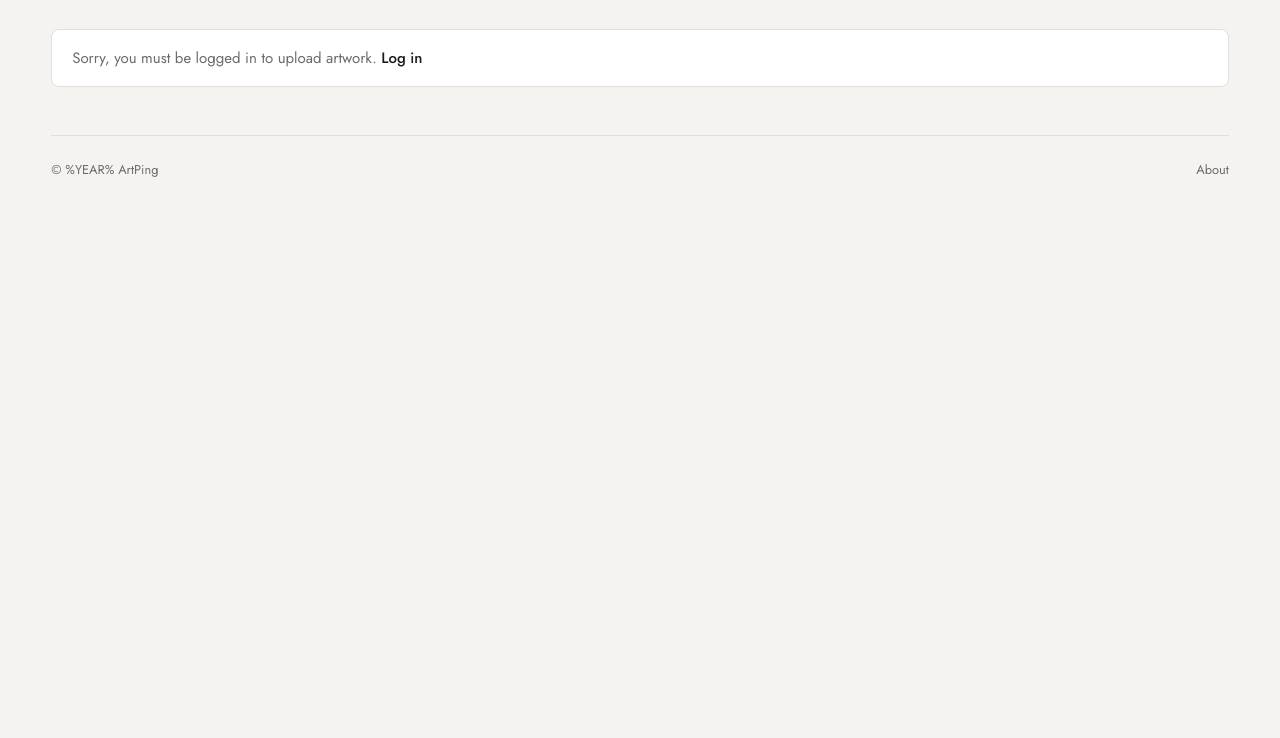
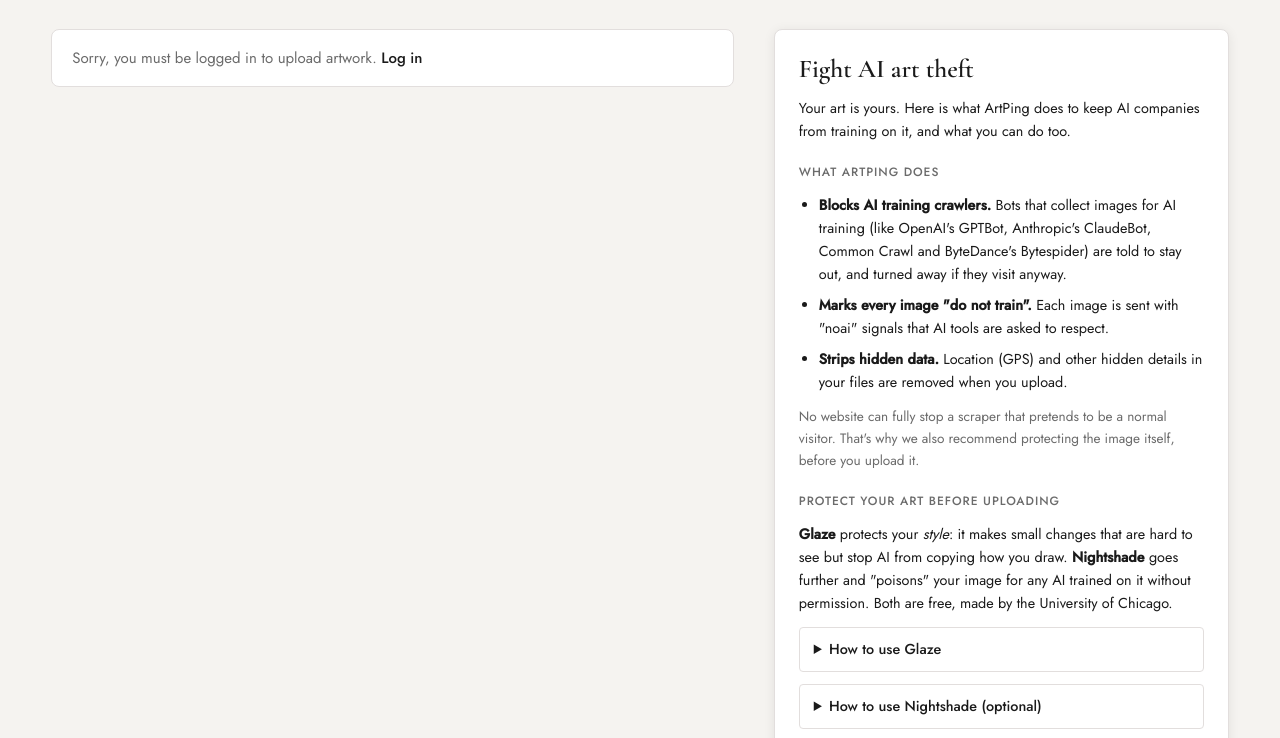
Before and after one commit to GarrettBrowning/ArtPing, a website: page public/upload.html in a window 1280 px wide. Shown: the part 196-934 px from the top of the page. Before the commit the page ends 800 px from the top, so only its background shows below. Drawn offline with nearby package versions, Linux system fonts and the light colour scheme; no server answers.

Commit message:
Add 'Fight AI art theft' section with Glaze and Nightshade guides to the upload page

```diff
--- a/public/style.css
+++ b/public/style.css
@@ -335,6 +335,81 @@ input[type="password"]:focus {
   font-family: var(--font-display);
   font-size: 2rem;
   font-weight: 600;
+}
+
+/* Upload form on the left, "Fight AI art theft" on the right (below it on narrow screens) */
+.upload-layout {
+  display: grid;
+  grid-template-columns: minmax(0, 3fr) minmax(280px, 2fr);
+  gap: 40px;
+  align-items: start;
+}
+
+.upload-main {
+  display: flex;
+  flex-direction: column;
+  gap: 32px;
+  min-width: 0;
+}
+
+.ai-protection {
+  display: flex;
+  flex-direction: column;
+  gap: 12px;
+  padding: 24px;
+  background: var(--surface);
+  border: 1px solid var(--border);
+  border-radius: var(--radius);
+  box-shadow: var(--shadow);
+  font-size: 0.9rem;
+}
+
+.ai-protection h3 {
+  font-family: var(--font-display);
+  font-size: 1.6rem;
+  font-weight: 600;
+  line-height: 1.2;
+}
+
+.ai-protection h4 {
+  font-size: 0.75rem;
+  font-weight: 500;
+  letter-spacing: 0.08em;
+  text-transform: uppercase;
+  color: var(--ink-muted);
+  margin-top: 8px;
+}
+
+.ai-protection ul,
+.ai-protection ol {
+  display: flex;
+  flex-direction: column;
+  gap: 8px;
+  padding-left: 20px;
+}
+
+.ai-protection a { text-decoration: underline; }
+
+.ai-protection-note {
+  color: var(--ink-muted);
+  font-size: 0.85rem;
+}
+
+.ai-protection details {
+  border: 1px solid var(--border);
+  border-radius: var(--radius-sm);
+  padding: 10px 14px;
+}
+
+.ai-protection summary {
+  cursor: pointer;
+  font-weight: 500;
+}
+
+.ai-protection details[open] summary { margin-bottom: 10px; }
+
+@media (max-width: 860px) {
+  .upload-layout { grid-template-columns: 1fr; }
 }
 
 .section-header {
--- a/public/upload.html
+++ b/public/upload.html
@@ -38,6 +38,8 @@
         <div class="server-message"></div>
       </div>
 
+      <div class="upload-layout">
+      <div class="upload-main">
       <p class="settings-logged-out show-signed-out">
         Sorry, you must be logged in to upload artwork. <a href="login.html">Log in</a>
       </p>
@@ -72,6 +74,47 @@
           </div>
         </form>
       </div>
+      </div>
+
+      <aside class="ai-protection" aria-labelledby="ai-protection-title">
+        <h3 id="ai-protection-title">Fight AI art theft</h3>
+        <p>Your art is yours. Here is what ArtPing does to keep AI companies from training on it, and what you can do too.</p>
+
+        <h4>What ArtPing does</h4>
+        <ul>
+          <li><strong>Blocks AI training crawlers.</strong> Bots that collect images for AI training (like OpenAI's GPTBot, Anthropic's ClaudeBot, Common Crawl and ByteDance's Bytespider) are told to stay out, and turned away if they visit anyway.</li>
+          <li><strong>Marks every image "do not train".</strong> Each image is sent with "noai" signals that AI tools are asked to respect.</li>
+          <li><strong>Strips hidden data.</strong> Location (GPS) and other hidden details in your files are removed when you upload.</li>
+        </ul>
+        <p class="ai-protection-note">No website can fully stop a scraper that pretends to be a normal visitor. That's why we also recommend protecting the image itself, before you upload it.</p>
+
+        <h4>Protect your art before uploading</h4>
+        <p><strong>Glaze</strong> protects your <em>style</em>: it makes small changes that are hard to see but stop AI from copying how you draw. <strong>Nightshade</strong> goes further and "poisons" your image for any AI trained on it without permission. Both are free, made by the University of Chicago.</p>
+
+        <details>
+          <summary>How to use Glaze</summary>
+          <ol>
+            <li>Download Glaze for free from <a href="https://glaze.cs.uchicago.edu/downloads.html" target="_blank" rel="noopener noreferrer">glaze.cs.uchicago.edu</a> (Windows, or Mac with macOS 13 or newer). It needs about 5 GB of memory; a graphics card makes it faster but isn't required.</li>
+            <li>No suitable computer? Ask for a free <strong>WebGlaze</strong> invite (it runs in your browser) by messaging <strong>@TheGlazeProject</strong> on Instagram or X.</li>
+            <li><strong>Finish your image first.</strong> Resize, crop and add your signature or watermark <em>before</em> glazing. ArtPing's limit is 10 MB, so size it down now if needed.</li>
+            <li>Open Glaze and select your image. Set <strong>Intensity</strong> (higher = stronger protection, but more visible changes) and <strong>Render quality</strong> (higher = better protection, but slower; the top setting can take up to an hour per image).</li>
+            <li>Click <strong>Preview</strong> to check the look, then <strong>Run</strong>. The glazed copy is saved to your output folder with the same file name. Keep your unglazed original somewhere safe and private.</li>
+            <li>Upload the glazed copy here. A <strong>PNG</strong> keeps the protection best. Never glaze the same image twice; to make it stronger, glaze your original again with higher settings.</li>
+          </ol>
+        </details>
+
+        <details>
+          <summary>How to use Nightshade (optional)</summary>
+          <ol>
+            <li>Download Nightshade for free from <a href="https://nightshade.cs.uchicago.edu/downloads.html" target="_blank" rel="noopener noreferrer">nightshade.cs.uchicago.edu</a>. It works much like Glaze: finish your image first, then select it, pick an <strong>Intensity</strong> and <strong>Render quality</strong>, and run it.</li>
+            <li><strong>Important:</strong> Nightshade on its own does <em>not</em> protect your style. Its makers advise against posting images with only Nightshade if you're worried about style copying. To use both, run <strong>Nightshade first, then Glaze</strong> on the result (see their <a href="https://nightshade.cs.uchicago.edu/userguide.html" target="_blank" rel="noopener noreferrer">user guide</a>).</li>
+            <li>Its changes are easier to see on flat colors and smooth backgrounds. A low intensity setting is available if that matters for your piece.</li>
+          </ol>
+        </details>
+
+        <p class="ai-protection-note">Glaze and Nightshade are made by the Glaze Project at the University of Chicago; ArtPing isn't connected to them. They make AI training on your work much harder, but no tool is permanent protection.</p>
+      </aside>
+      </div>
     </main>
 
     <footer class="site-footer">
```
